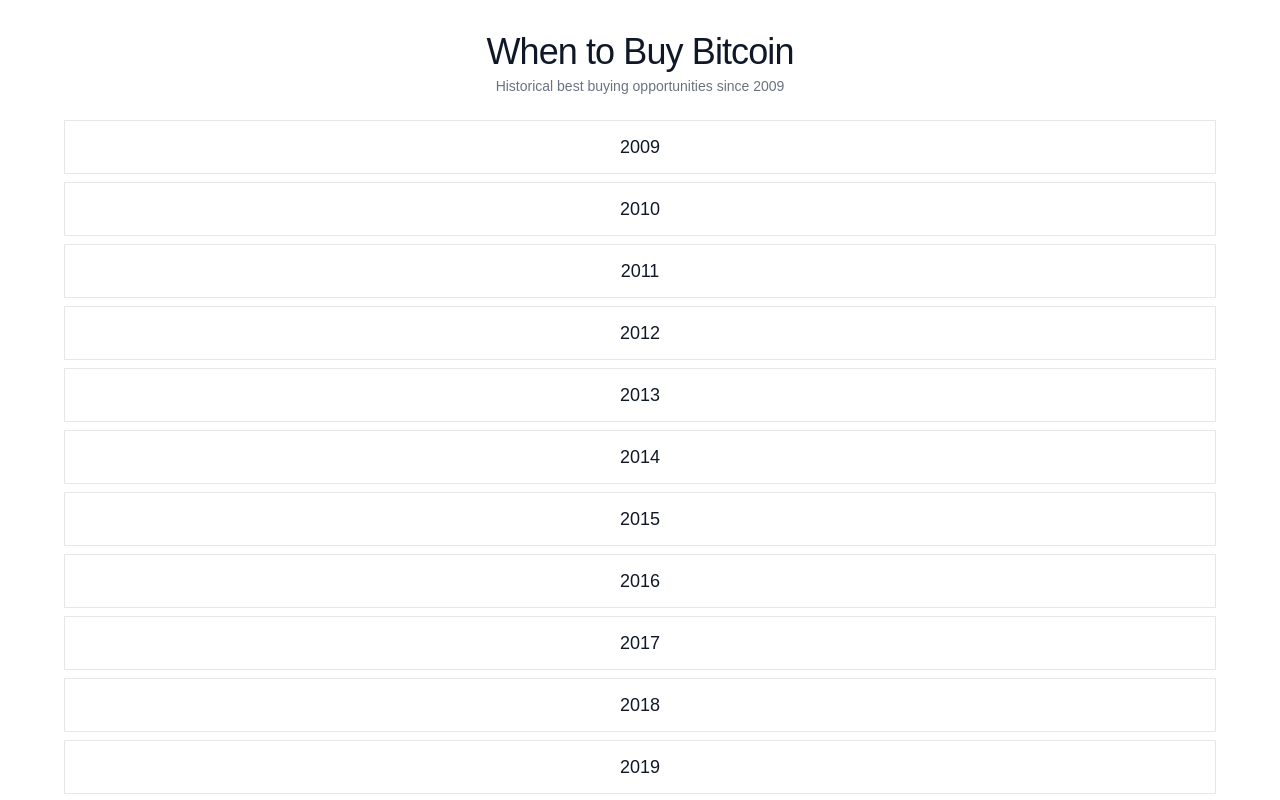
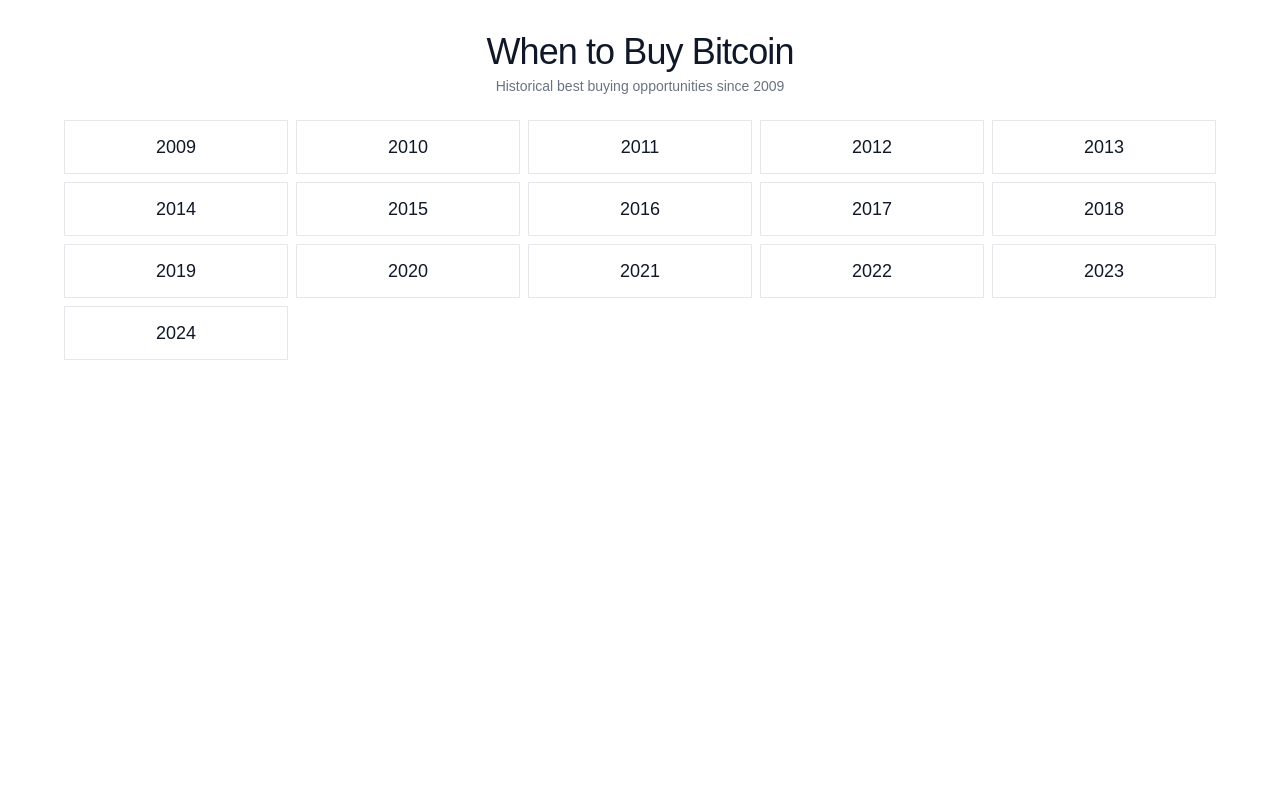
Before and after one commit to null-shot-apps/when-to-buy-bitcoin, a Next.js app in the folder packages/when-to-buy-bitcoin/: page / in a window 1280 px wide. Built offline with nearby package versions, Linux system fonts and the light colour scheme.

Commit message:
AI chat session: Updated code and files

```diff
--- a/packages/when-to-buy-bitcoin/src/app/page.tsx
+++ b/packages/when-to-buy-bitcoin/src/app/page.tsx
@@ -107,13 +107,16 @@
       {/* Main Content */}
       <main className="px-4 pb-8">
         <div className="max-w-6xl mx-auto">
-          {/* Year Grid with Inline Details */}
-          <div className="grid grid-cols-4 md:grid-cols-8 gap-2">
-            {bitcoinData.map((yearData) => (
-              <div key={yearData.year} className="col-span-4 md:col-span-8">
+          {/* Year Grid with Inline Details - 5 per row */}
+          <div className="space-y-2">
+            {Array.from({ length: Math.ceil(bitcoinData.length / 5) }, (_, rowIndex) => (
+              <div key={rowIndex}>
+                <div className="grid grid-cols-5 gap-2">
+                  {bitcoinData.slice(rowIndex * 5, rowIndex * 5 + 5).map((yearData) => (
                     <button
+                      key={yearData.year}
                       onClick={() => setSelectedYear(selectedYear === yearData.year ? null : yearData.year)}
-                  className={`w-full py-3 px-3 border transition-all duration-200 ${
+                      className={`py-3 px-3 border transition-all duration-200 ${
                         selectedYear === yearData.year
                           ? 'border-gray-900 bg-gray-50'
                           : 'border-gray-200 hover:border-gray-400'
@@ -121,10 +124,13 @@
                     >
                       <span className="text-lg font-light text-gray-900">{yearData.year}</span>
                     </button>
+                  ))}
+                </div>
 
-                {/* Inline Details */}
-                {selectedYear === yearData.year && (
-                  <div className="mt-2 mb-3 animate-fadeIn">
+                {/* Inline Details for selected year in this row */}
+                {bitcoinData.slice(rowIndex * 5, rowIndex * 5 + 5).map((yearData) => (
+                  selectedYear === yearData.year && (
+                    <div key={`details-${yearData.year}`} className="mt-2 animate-fadeIn">
                       <div className="space-y-2">
                         {yearData.dates.map((dateInfo, index) => (
                           <div
@@ -159,7 +165,8 @@
                         ))}
                       </div>
                     </div>
-                )}
+                  )
+                ))}
               </div>
             ))}
           </div>
```
Lines whose indentation alone changed are shown as unchanged.
